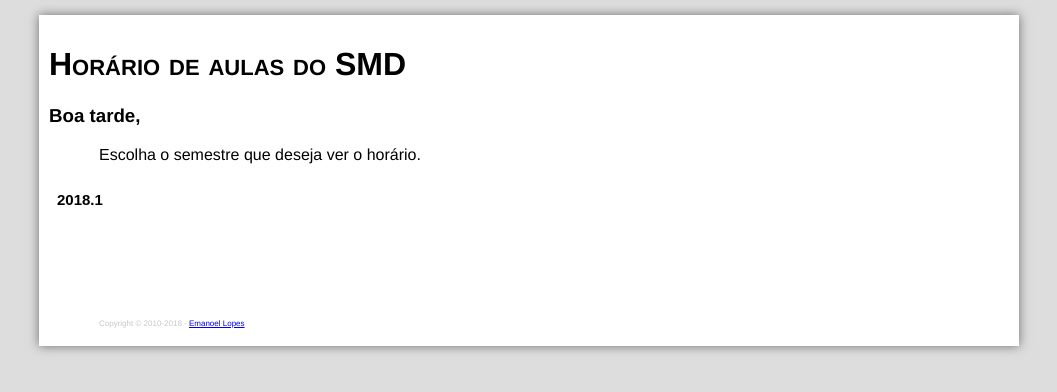
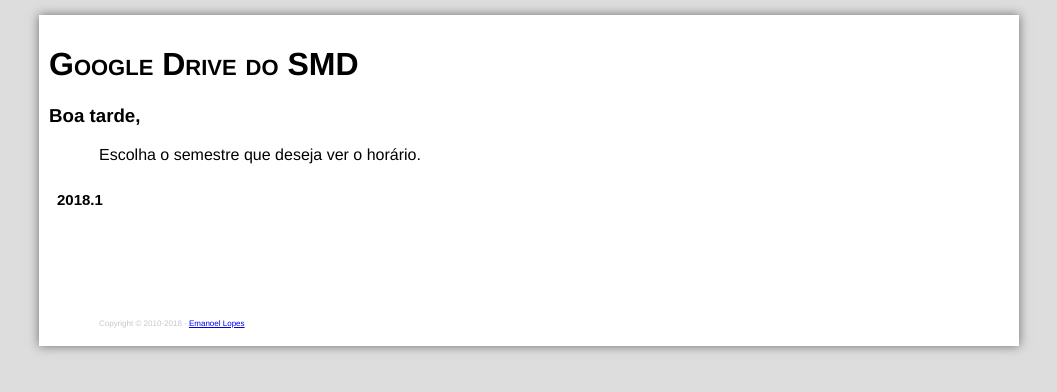
Before and after one commit to emanoelopes/emanoelopes.github.io, a Jekyll site: the page smd/index.html, which Jekyll copies as it is, in a window 1280 px wide. Shown: the top 392 px of the page, without its empty margins (111-1168 px from the left). Built offline with Jekyll 4.4.1, drawn with Linux system fonts in a browser that asks for light colours.

Commit message:
Update index.html

```diff
--- a/smd/index.html
+++ b/smd/index.html
@@ -30,7 +30,7 @@
 <div id="interface">
   <header id="cabecalho">
   <hgroup>
-  <h1 id="titular">Horário de aulas do SMD</h1>
+  <h1 id="titular">Google Drive do SMD</h1>
   </hgroup>
   </header>
 <script>
```
Also changed, not shown: other parts of smd/index.html (+1 -1 lines).
